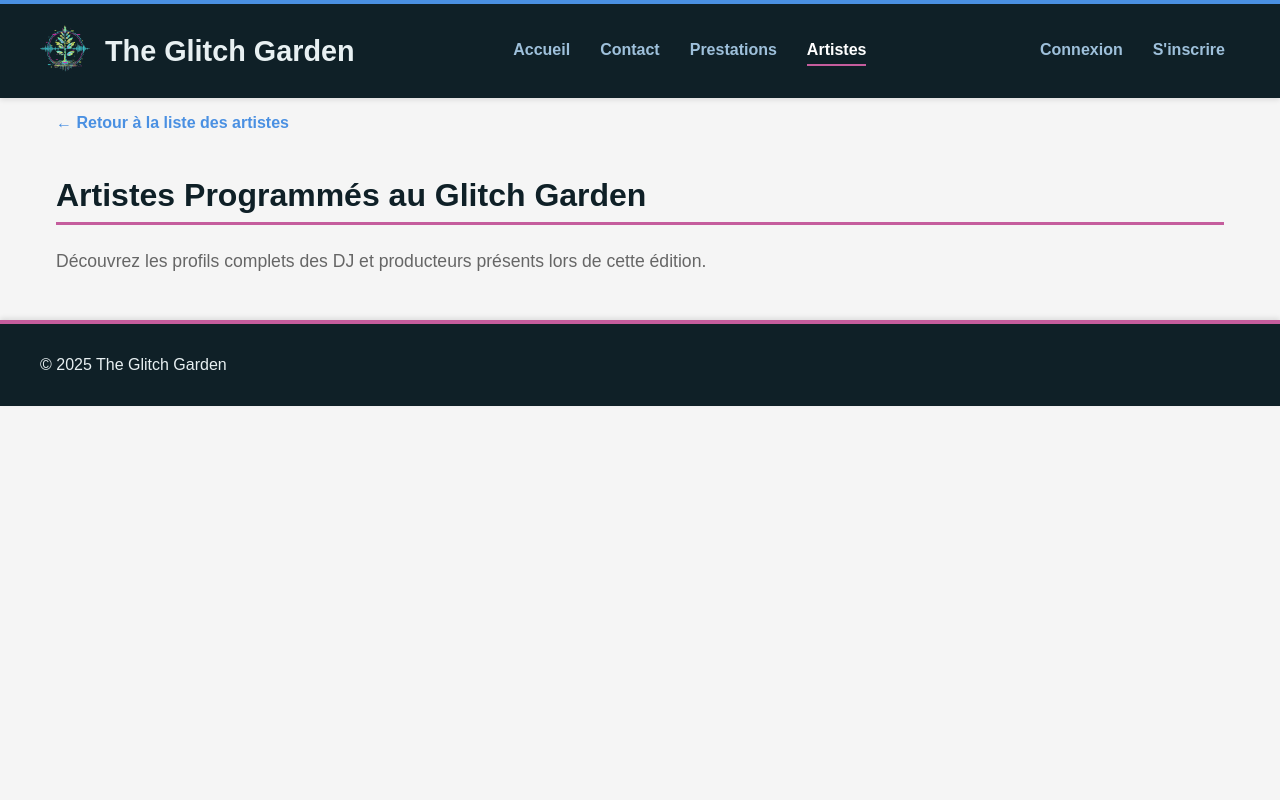
After one commit to Locktix/The-Glitch-Garden, a PHP site: page /fiche-artiste.html in a window 1280 px wide. The commit adds this page. Run offline with PHP 8.4, Linux system fonts and the light colour scheme.

Commit message:
Add artist detail page and link artist cards
Wrapped each artist card in artistes.html with a link to the new fiche-artiste.html detail page. Added basic fiche-artiste.html template and updated CSS to style the card links and adjust section padding.

```diff
--- a/css/artistes.css
+++ b/css/artistes.css
@@ -71,6 +71,7 @@ main {
     display: flex;
     flex-wrap: wrap;
     padding-top: 1rem;
+    padding-bottom: 2rem;
     gap: 2rem;
     justify-content: center;
 }
@@ -112,6 +113,10 @@ main {
     color: #333333;
     line-height: 1.4;
     min-height: 55px;
+}
+
+.artiste-card-link {
+    text-decoration: none;
 }
 
 /* --- Tags de Style --- */
--- /dev/null
+++ b/fiche-artiste.html
@@ -0,0 +1,48 @@
+<!DOCTYPE html>
+<html lang="fr">
+<head>
+    <meta charset="UTF-8">
+    <meta name="viewport" content="width=device-width, initial-scale=1.0">
+    <link rel="icon" type="image/png" href="img/logo.png">
+    <link rel="stylesheet" href="css/main.css">
+    <link rel="stylesheet" href="css/artistes.css">
+    <title>The Glitch Garden - Artistes</title>
+</head>
+<body>
+    <header>
+        <div class="centrage header-content">
+            <a href="index.html"><img src="img/logo.png" alt="Logo The Glitch Garden"></a>
+            <a id="site-title" href="index.html">The Glitch Garden</a>
+            <nav>
+                <ul class="main-nav">
+                    <li><a href="index.html">Accueil</a></li>
+                    <li><a href="contact.html">Contact</a></li>
+                    <li><a href="prestations.html">Prestations</a></li>
+                    <li><a href="artistes.html" id="current">Artistes</a></li>
+                </ul>
+                <ul>
+                    <li><a href="connexion.html">Connexion</a></li>
+                    <li><a href="inscription.html">S'inscrire</a></li>
+                </ul>
+            </nav>
+        </div>
+    </header>
+
+    <main class="centrage">
+
+        <a href="artistes.html" class="back-link">&larr; Retour à la liste des artistes</a>
+
+        <h1 class="page-title">Artistes Programmés au Glitch Garden</h1>
+        <p class="page-description">Découvrez les profils complets des DJ et producteurs présents lors de cette édition.</p>
+
+
+
+    </main>
+
+    <footer>
+        <div class="centrage">
+            <p>&copy; 2025 The Glitch Garden</p>
+        </div>
+    </footer>
+</body>
+</html>
```
Also changed, not shown: artistes.html (+6 -2 lines).
